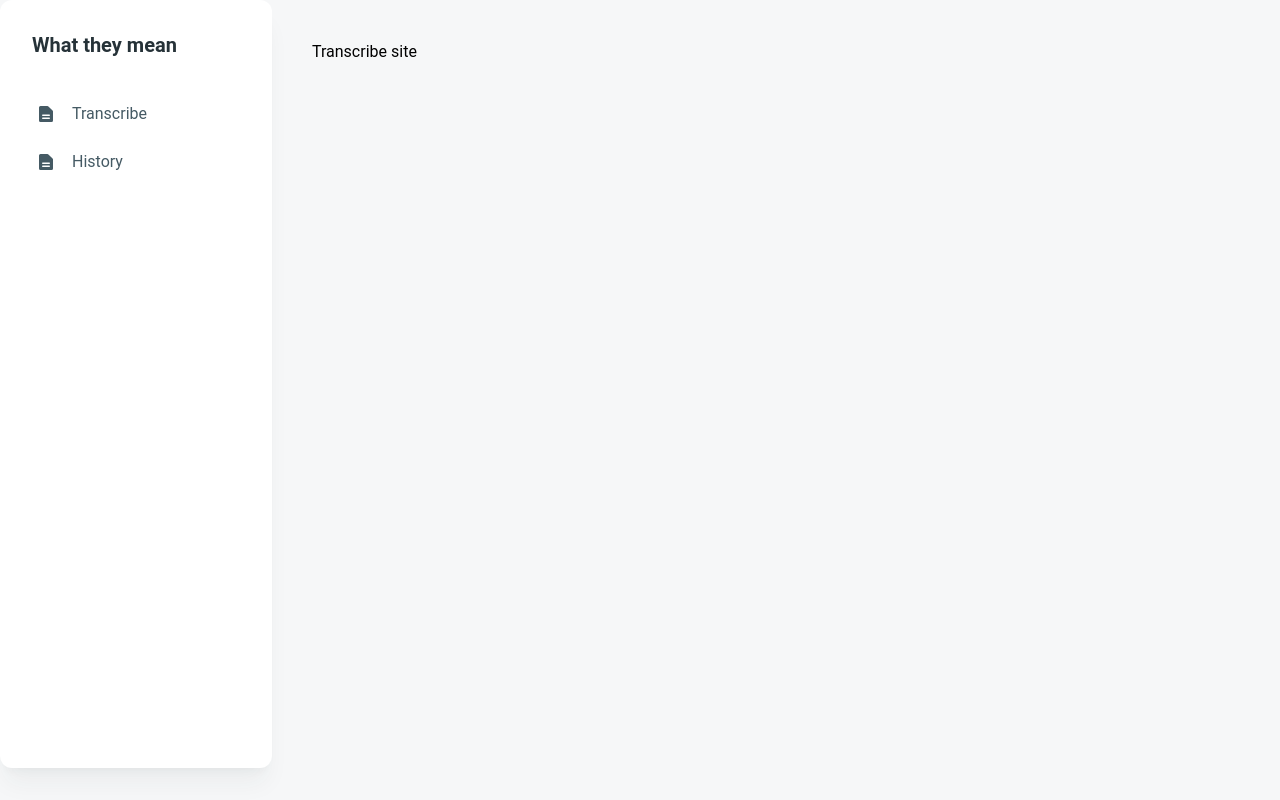
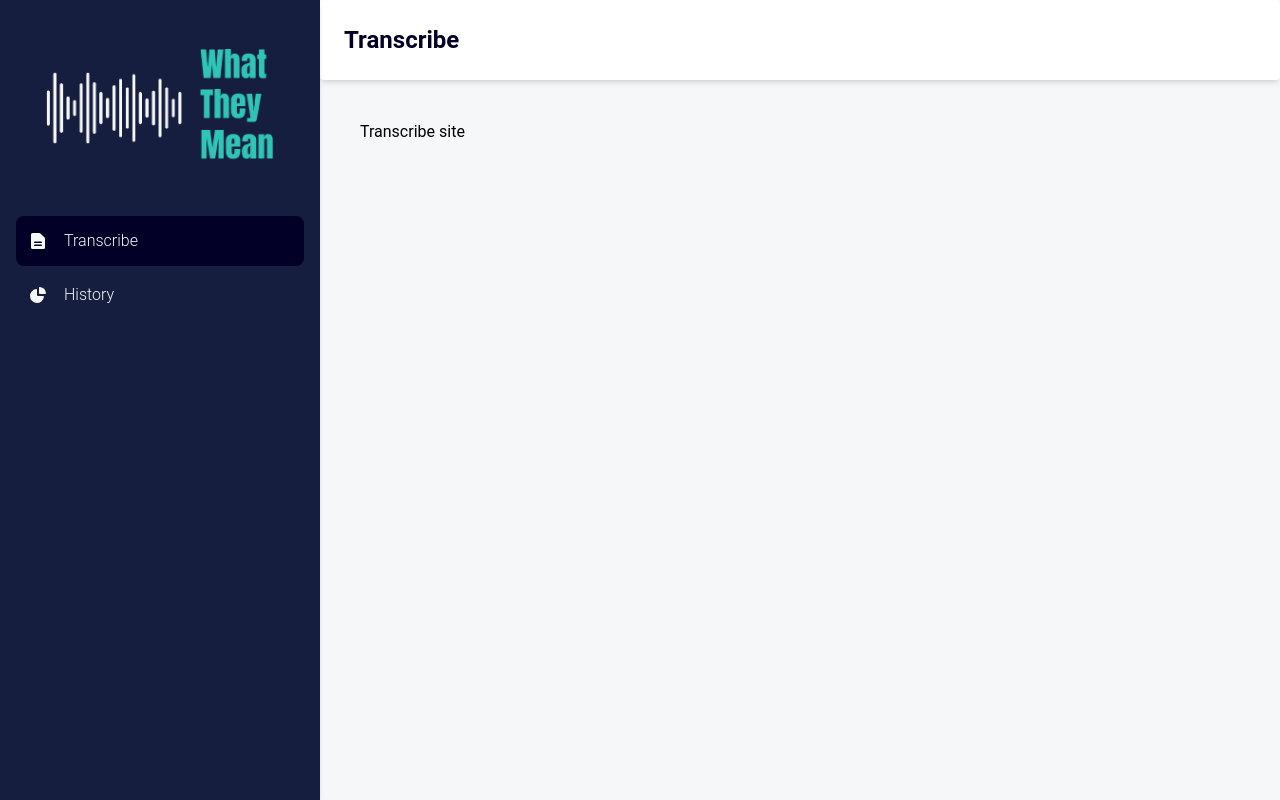
Before and after one commit to RadekBucki/WhatTheyMeanFrontend, a React (Vite) app: page / in a window 1280 px wide. Built offline with nearby package versions, Linux system fonts and the light colour scheme.

Commit message:
Added custom styles and applied styles to menu and pages

```diff
--- a/src/pages/history/History.tsx
+++ b/src/pages/history/History.tsx
@@ -1,9 +1,17 @@
 import React from 'react';
+import {Typography} from "@material-tailwind/react";
 
 export default function History() {
   return (
     <div>
-      <h1>History site</h1>
+      <div className="w-custom p-6 bg-white shadow-md rounded">
+        <Typography className="text-selected-blue font-bold text-2xl">
+          History
+        </Typography>
+      </div>
+      <div className={'p-10'}>
+        <h1>History site</h1>
+      </div>
     </div>
   );
 }
--- a/src/pages/home/Home.tsx
+++ b/src/pages/home/Home.tsx
@@ -1,6 +1,7 @@
 import React, {useState} from 'react';
 import {Card, List, ListItem, ListItemPrefix, Typography} from '@material-tailwind/react';
 import {DocumentTextIcon} from '@heroicons/react/20/solid';
+import {ChartPieIcon} from "@heroicons/react/20/solid";
 import {SelectedWindow} from '../../Enums';
 import Transcribe from '../transcribe/Transcribe';
 import History from '../history/History';
@@ -11,33 +12,39 @@ export default function Home() {
 
   return (
     <div className={'flex flex-row'}>
-      <Card className="h-[calc(100vh-2rem)] max-w-[20rem] p-4 shadow-xl shadow-blue-gray-900/5">
-        <div className="mb-2 p-4">
-          <Typography variant="h5" color="blue-gray">
-            What they mean
-          </Typography>
+      <Card className="h-[calc(100vh)] max-w-[20rem] p-2 bg-dark-blue rounded-none">
+        <div>
+          <img src="/src/assets/WTM_Logo-2.png" alt="WhatTheyMean app logo"/>
         </div>
         <List>
           <ListItem onClick={() => {
             setSelectedWindow(SelectedWindow.Transcribe);
-          }}>
+          }} className={`cursor-pointer ${
+            selectedWindow === SelectedWindow.Transcribe ? "bg-selected-blue focus:bg-selected-blue" : ""
+          } hover:bg-teal active:bg-teal`}>
             <ListItemPrefix>
-              <DocumentTextIcon className="h-5 w-5"/>
+              <DocumentTextIcon className="h-5 w-5 text-off-white"/>
             </ListItemPrefix>
-            Transcribe
+            <Typography className="text-off-white">
+              Transcribe
+            </Typography>
           </ListItem>
           <ListItem onClick={() => {
             setSelectedWindow(SelectedWindow.History);
-          }}>
+          }}  className={`cursor-pointer ${
+            selectedWindow === SelectedWindow.History ? "bg-selected-blue focus:bg-selected-blue" : ""
+          } hover:bg-teal active:bg-teal`}>
             <ListItemPrefix>
-              <DocumentTextIcon className="h-5 w-5"/>
+              <ChartPieIcon className="h-5 w-5 text-off-white"/>
             </ListItemPrefix>
-            History
+            <Typography className="text-off-white">
+              History
+            </Typography>
           </ListItem>
         </List>
       </Card>
 
-      <div className={'p-10'}>
+      <div>
         {
           selectedWindow === SelectedWindow.Transcribe
           && <Transcribe/>
--- a/src/pages/transcribe/Transcribe.tsx
+++ b/src/pages/transcribe/Transcribe.tsx
@@ -1,9 +1,17 @@
 import React from 'react';
+import {Typography} from "@material-tailwind/react";
 
 export default function Transcribe() {
   return (
     <div>
-      <h1>Transcribe site</h1>
+      <div className="w-custom p-6 bg-white shadow-md rounded">
+        <Typography className="text-selected-blue font-bold text-2xl">
+          Transcribe
+        </Typography>
+      </div>
+      <div className={'p-10'}>
+        <h1>Transcribe site</h1>
+      </div>
     </div>
   );
 }
--- a/tailwind.config.js
+++ b/tailwind.config.js
@@ -6,7 +6,18 @@ module.exports = withMT({
     "./src/**/*.{js,ts,jsx,tsx}",
   ],
   theme: {
-    extend: {},
+    colors: {
+      'dark-blue': '#151E3F',
+      'teal': '#2EC4B6',
+      'bright-pink': '#FF3366',
+      'off-white': '#F6F7F8',
+      'selected-blue': '#030027'
+    },
+    extend: {
+      width: {
+        'custom': 'calc(100vw - 320px)',
+      },
+    },
   },
   plugins: [],
 });
```
Also changed, not shown: src/assets/WTM_Logo-2.png (added), src/assets/Youtube_logo.png (added).
